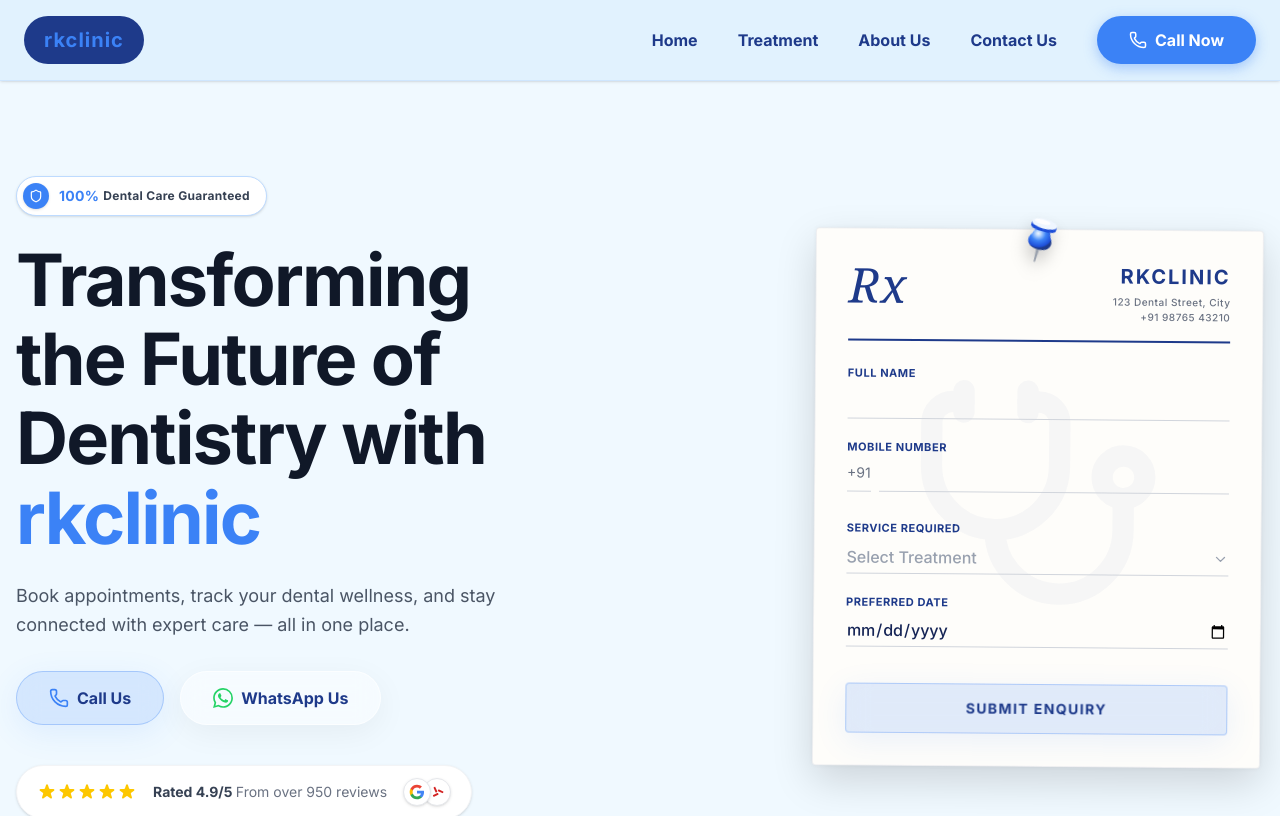
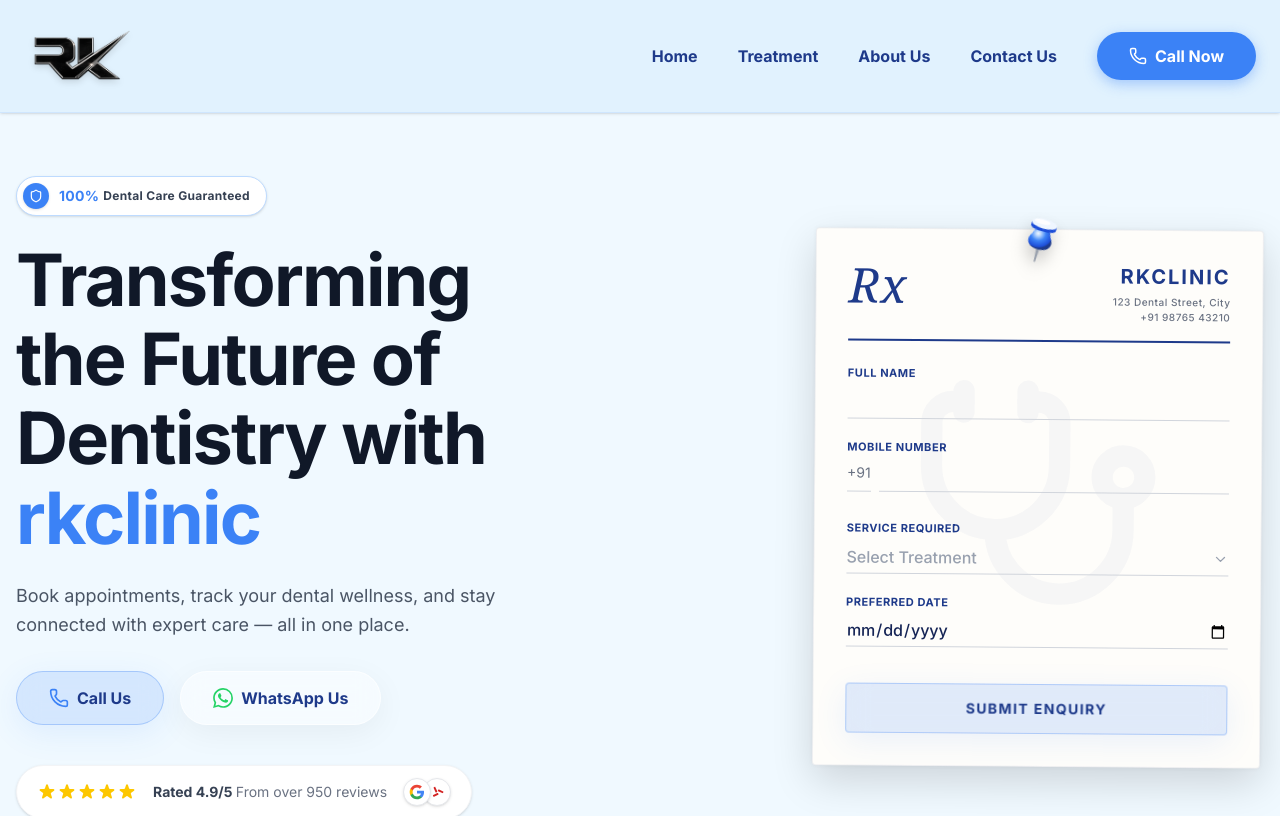
Before and after one commit to khusshis/dental, a React (Vite) app: page / in a window 1280 px wide. Shown: the top 816 px of the page. Built offline with nearby package versions, Linux system fonts and the light colour scheme.

Commit message:
Update navbar logo, add favicon, and adjust logo size

```diff
--- a/index.html
+++ b/index.html
@@ -3,6 +3,7 @@
   <head>
     <meta charset="UTF-8" />
     <meta name="viewport" content="width=device-width, initial-scale=1.0" />
+    <link rel="icon" type="image/x-icon" href="/favicon.ico" />
     <title>rkclinic - Your Smile, Our Priority</title>
     <link rel="preconnect" href="https://fonts.googleapis.com">
     <link rel="preconnect" href="https://fonts.gstatic.com" crossorigin>
--- a/src/App.tsx
+++ b/src/App.tsx
@@ -253,8 +253,8 @@ export default function App() {
             className="max-w-[1400px] mx-auto flex justify-between items-center w-full px-4 md:px-6 py-3 md:py-4"
           >
             {/* Logo */}
-            <div className="flex items-center gap-2 bg-[#1e3a8a] text-[#3b82f6] px-5 py-2.5 rounded-full cursor-pointer hover:scale-105 transition-transform z-10">
-              <span className="text-xl font-bold tracking-wider">rkclinic</span>
+            <div className="flex items-center cursor-pointer hover:scale-105 transition-transform z-10 h-16 md:h-20 -ml-2">
+              <img src="/logo.png" alt="RK Logo" className="h-full w-auto object-contain drop-shadow-md" />
             </div>
 
             {/* Desktop Nav & Buttons */}
```
Also changed, not shown: public/logo.png (added), 1 other file (tests, documents, lock files or other folders).
